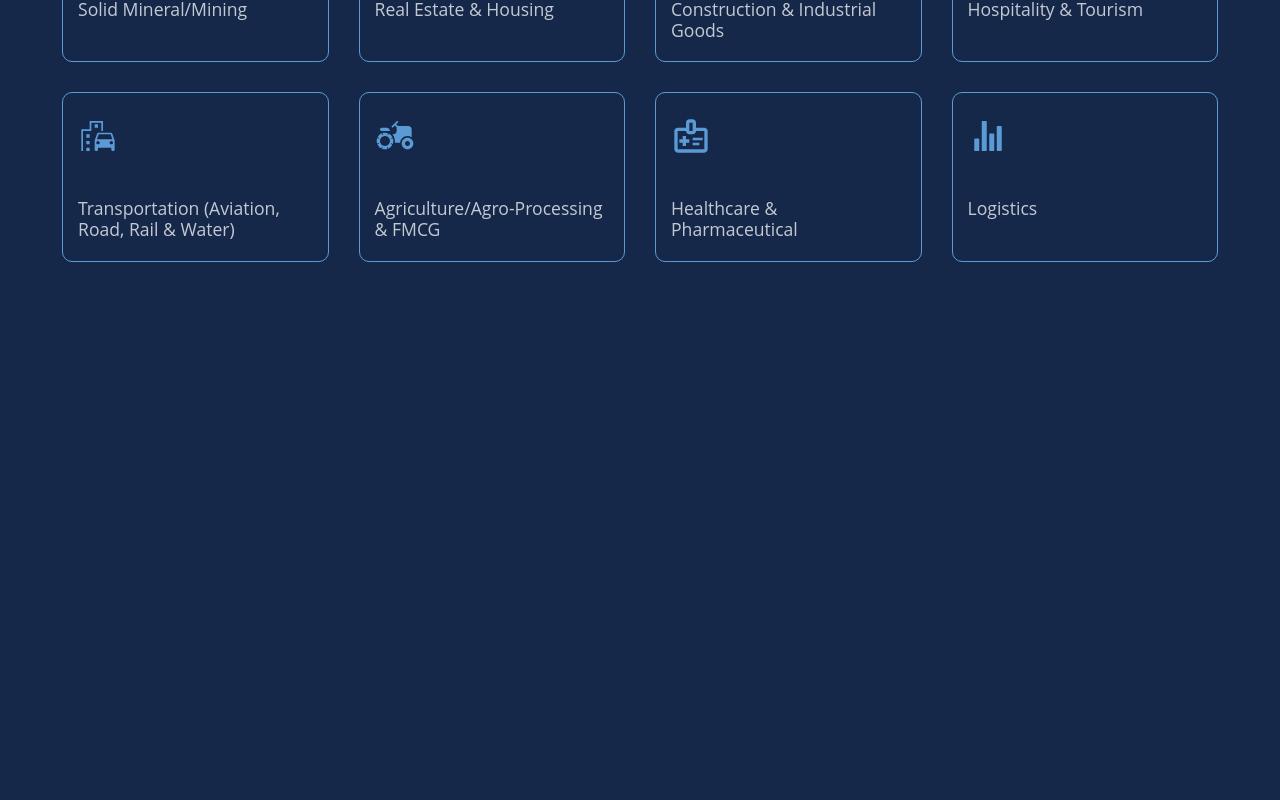
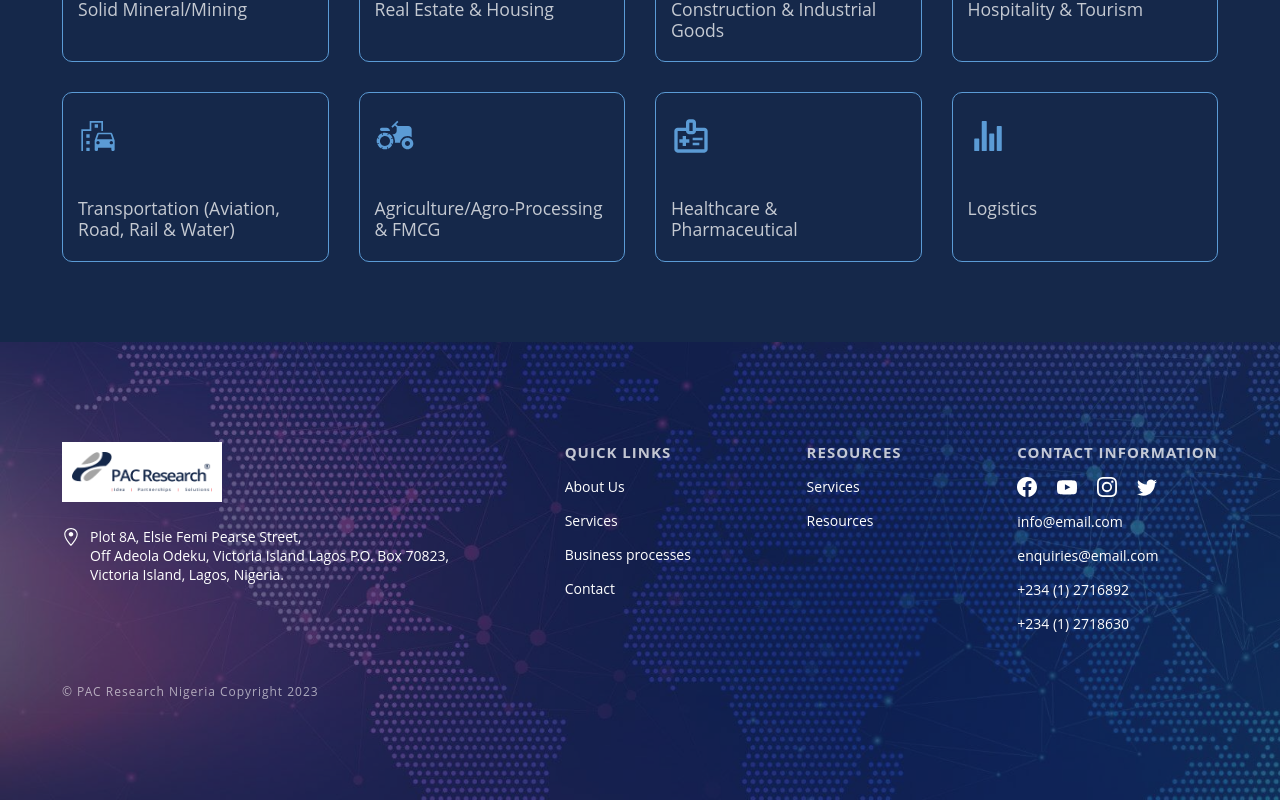
Before and after one commit to marketintelsolutions/pacresearch, a React (Create React App) app: page / in a window 1280 px wide. Shown: the part 3222-4022 px from the top of the page. Before the commit the page ends 3564 px from the top, so only its background shows below. Built offline with nearby package versions, Linux system fonts and the light colour scheme.

Commit message:
footer done

```diff
--- /dev/null
+++ b/src/components/Footer.js
@@ -0,0 +1,87 @@
+import React from "react";
+import logo from "../assets/logo/logo.png";
+import { GoLocation } from "react-icons/go";
+import { BsTwitter, BsFacebook, BsInstagram } from "react-icons/bs";
+import { Link } from "react-router-dom";
+import { GrYoutube } from "react-icons/gr";
+import map from "../assets/images/map.jpg";
+
+const Footer = () => {
+  const date = new Date().getFullYear();
+
+  return (
+    <footer style={{ backgroundImage: `url(${map})` }}>
+      <div className="content">
+        <div className="top">
+          <Link to="/">
+            <img src={logo} alt="logo" />
+          </Link>
+          <div className="text">
+            <span>
+              <GoLocation />
+            </span>
+            <p>
+              Plot 8A, Elsie Femi Pearse Street,
+              <br /> Off Adeola Odeku, Victoria Island Lagos P.O. Box 70823,
+              <br /> Victoria Island, Lagos, Nigeria.
+            </p>
+          </div>
+        </div>
+        {/* <div className="bottom"> */}
+        <div className="item">
+          <h1>quick links</h1>
+
+          <p>
+            <Link to="/about" className="links">
+              About Us
+            </Link>
+          </p>
+          <p>
+            <Link to="/services" className="links">
+              Services
+            </Link>
+          </p>
+          <p>
+            <Link to="/individual" className="links">
+              Business processes
+            </Link>
+          </p>
+          <p>
+            <Link to="/contact" className="links">
+              Contact
+            </Link>
+          </p>
+        </div>
+        <div className="item">
+          <h1>resources</h1>
+          <p>
+            <Link to="/services" className="links">
+              Services
+            </Link>
+          </p>
+          <p>
+            <Link to="/services" className="links">
+              Resources
+            </Link>
+          </p>
+        </div>
+        <div className="item">
+          <h1>contact information</h1>
+          <div className="icons">
+            <BsFacebook />
+            <GrYoutube />
+            <BsInstagram />
+            <BsTwitter />
+          </div>
+          <p>info@email.com</p>
+          <p>enquiries@email.com</p>
+          <p>+234 (1) 2716892</p>
+          <p>+234 (1) 2718630</p>
+        </div>
+      </div>
+      <p className="copyright">© PAC Research Nigeria Copyright {date}</p>
+    </footer>
+  );
+};
+
+export default Footer;
--- a/src/components/SharedLayout.js
+++ b/src/components/SharedLayout.js
@@ -1,4 +1,5 @@
 import React from "react";
+import Footer from "./Footer";
 import Navbar from "./Navbar";
 
 const SharedLayout = ({ children }) => {
@@ -6,6 +7,7 @@ const SharedLayout = ({ children }) => {
     <>
       <Navbar />
       {children}
+      <Footer />
     </>
   );
 };
--- a/src/styles/index.css
+++ b/src/styles/index.css
@@ -13,7 +13,7 @@ body {
 }
 
 :root {
-  --primary-blue: #15284a;
+  --primary-blue: #15284a; /*rgb(21, 40, 74)*/
   --primary-blue-100: #09aff4;
   --primary-blue-200: #5b9bd5;
   --secondary-grey: #a4a4a4;
--- a/src/styles/index.scss
+++ b/src/styles/index.scss
@@ -4,3 +4,4 @@
 @import "./modules/section-two";
 @import "./modules/section-three";
 @import "./modules/section-four";
+@import "./modules/footer";
--- /dev/null
+++ b/src/styles/modules/_footer.scss
@@ -0,0 +1,107 @@
+footer {
+  background: var(--primary-purple);
+  color: white;
+
+  display: flex;
+  flex-direction: column;
+  gap: 50px;
+  background-repeat: no-repeat;
+  background-size: cover;
+  padding: 100px 0;
+  position: relative;
+
+  &:before {
+    content: "";
+    position: absolute;
+    width: 100%;
+    height: 100%;
+    background: rgba(21, 40, 74, 0.65);
+    top: 0;
+    left: 0;
+  }
+
+  & .content {
+    display: flex;
+    width: var(--width-standard);
+    flex-direction: row;
+    margin: 0 auto;
+    flex-wrap: wrap;
+    // gap: 50px;
+    justify-content: space-between;
+    z-index: 3;
+  }
+
+  & .top {
+    display: flex;
+    flex-direction: column;
+    gap: 20px;
+
+    & img {
+      width: 160px;
+      height: 60px;
+      background: white;
+      padding: 10px;
+    }
+
+    & .text {
+      display: flex;
+      gap: 10px;
+
+      & span {
+        // color: var(--primary-purple);
+        color: white;
+        font-size: 18px;
+      }
+
+      & p {
+        font-size: 14px;
+      }
+    }
+  }
+
+  & hr {
+    height: 1px;
+    border: none;
+    background: rgba(255, 255, 255, 0.4);
+  }
+
+  & .item {
+    // border: 2px solid green;
+    display: flex;
+    flex-direction: column;
+    gap: 15px;
+
+    & h1 {
+      font-size: 15px;
+      text-transform: uppercase;
+      letter-spacing: 1px;
+      color: rgba(255, 255, 255, 0.75);
+    }
+
+    & p {
+      font-size: 14px;
+
+      & .links {
+        text-decoration: none;
+        color: white;
+      }
+    }
+
+    & .icons {
+      display: flex;
+      gap: 20px;
+      font-size: 20px;
+    }
+  }
+  // }
+
+  & .copyright {
+    text-transform: unset;
+    color: rgba(255, 255, 255, 0.6);
+    font-size: 12px;
+    letter-spacing: 1px;
+    width: var(--width-standard);
+    margin: 0 auto;
+    z-index: 3;
+  }
+}
```
Also changed, not shown: src/assets/images/map.jpg (added).
